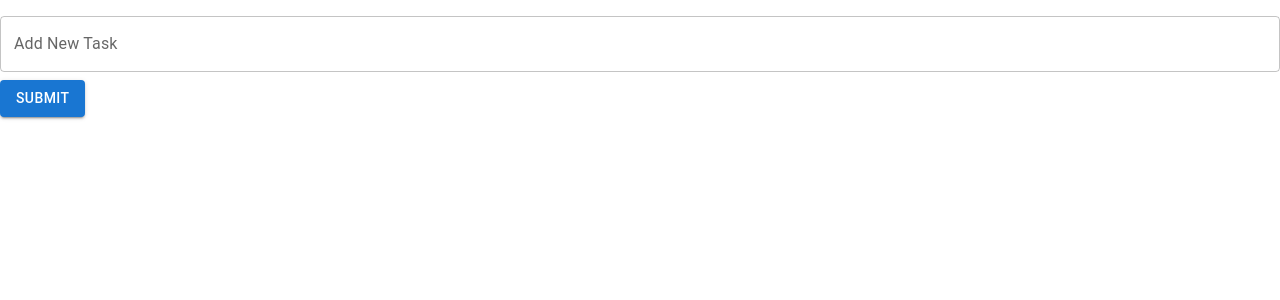
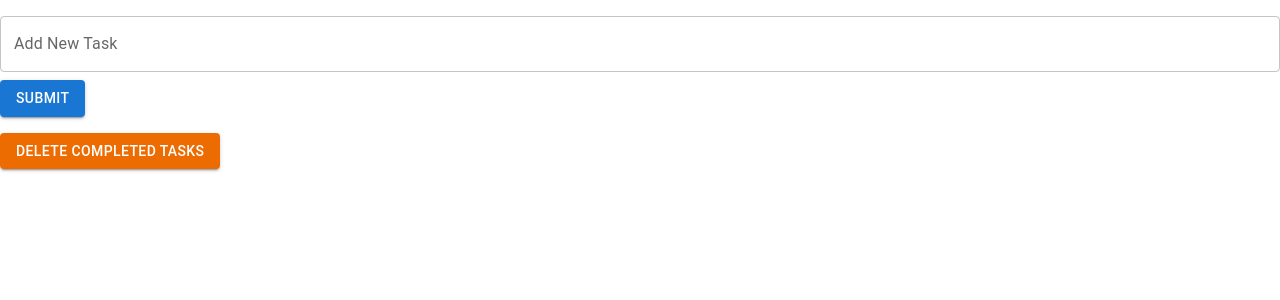
Before and after one commit to JohnathanGG/To-Do-List-React, a React (Vite) app: page / in a window 1280 px wide. Shown: the top 300 px of the page. Built offline with nearby package versions, Linux system fonts and the light colour scheme.

Commit message:
Add delete completed tasks button

```diff
--- a/src/App.tsx
+++ b/src/App.tsx
@@ -3,6 +3,7 @@ import CssBaseline from '@mui/material/CssBaseline'
 
 import NewTask from './components/NewTask'
 import ToDoList from './components/ToDoList'
+import DeleteButton from './components/DeleteButton'
 
 const theme = createTheme()
 
@@ -13,6 +14,7 @@ export default function App() {
       <CssBaseline />
       <NewTask/>
       <ToDoList/>
+      <DeleteButton/>
     </ThemeProvider>
   )
 }
--- /dev/null
+++ b/src/components/DeleteButton.tsx
@@ -0,0 +1,19 @@
+import { Button } from "@mui/material";
+import { useAtom } from "jotai";
+
+import { tasks } from "../utils/atoms";
+import type { Task } from "../utils/types";
+
+export default function DeleteButton() {
+    const [taskList, setTaskList] = useAtom(tasks);
+
+    const DeleteTasks = () => {
+        setTaskList(taskList.filter((task: Task) => !task.complete)
+        );
+    }
+    return (
+        <Button type="button" variant="contained" color="warning" onClick={DeleteTasks}>
+        Delete Completed Tasks
+      </Button>
+    )
+}
```
